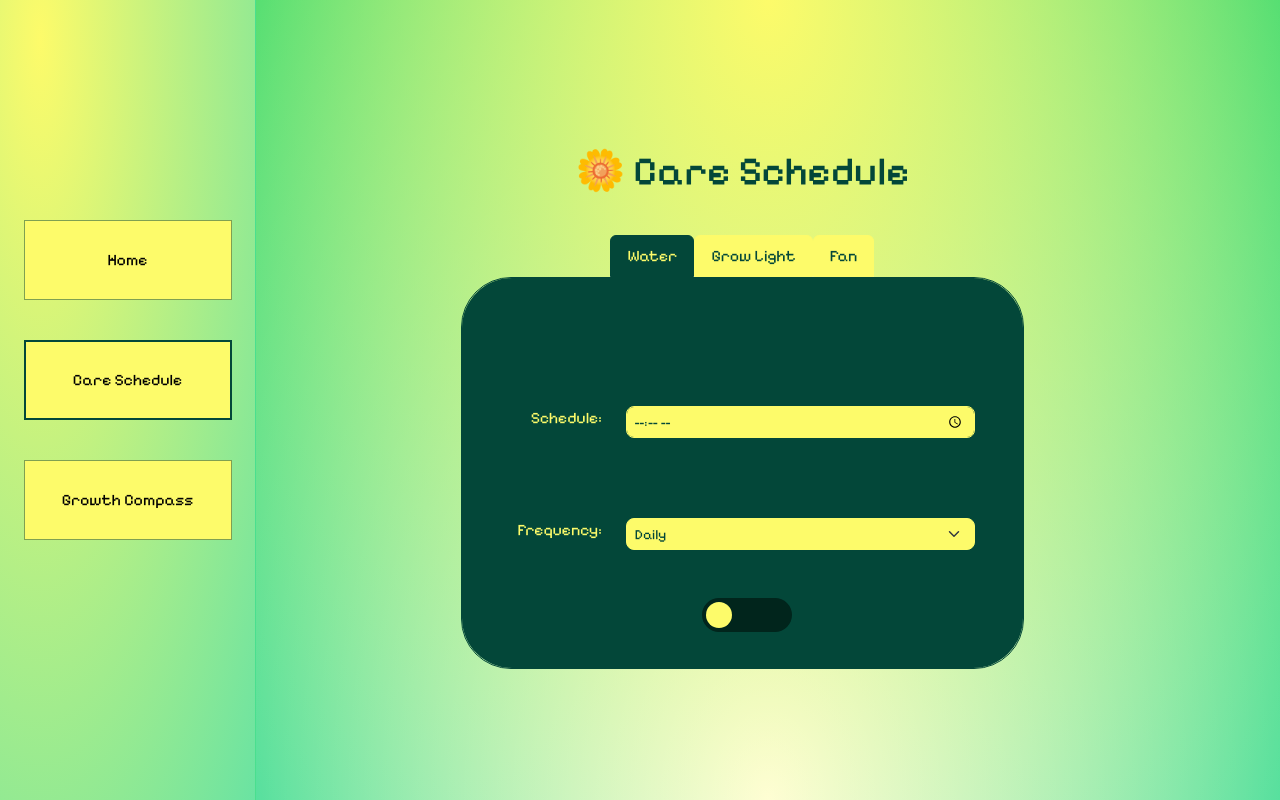
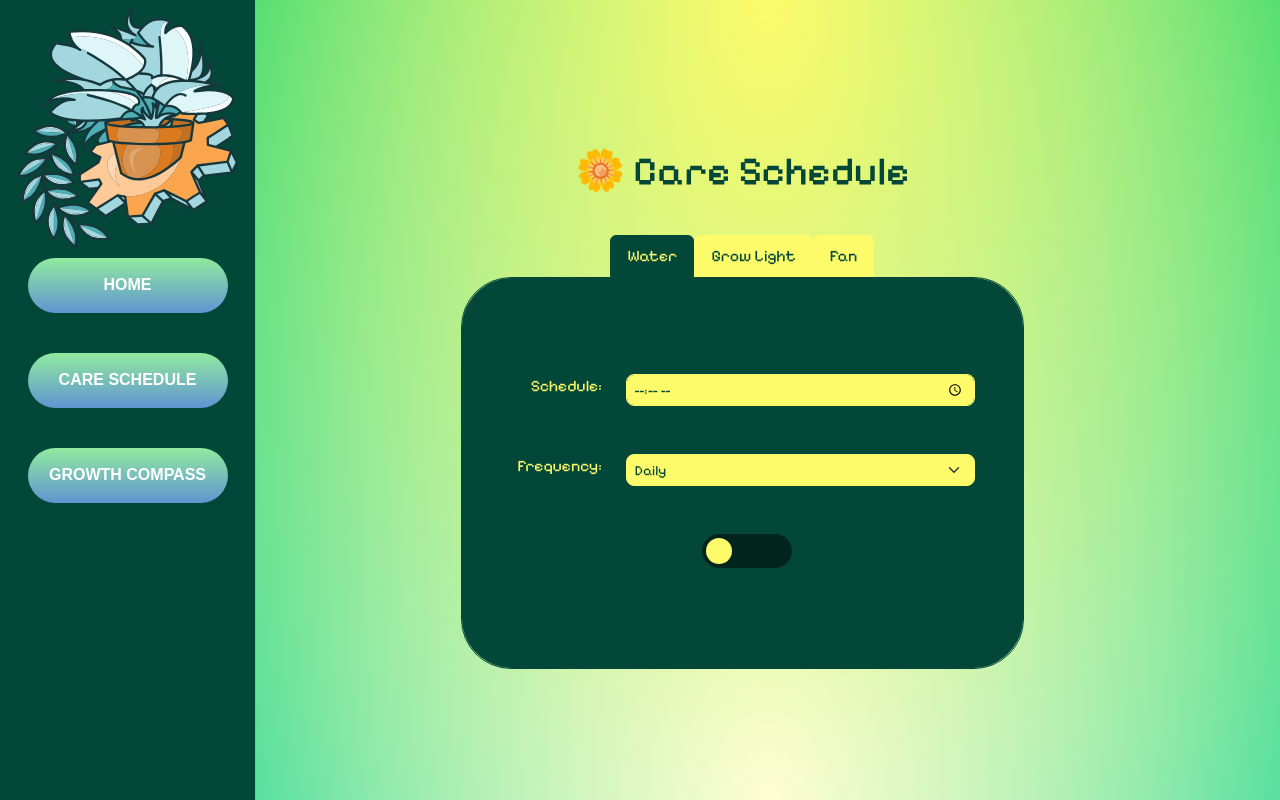
Before and after one commit to Koi-Fis/senior-design, a React (Vite) app in the folder egg/: page / in a window 1280 px wide. Built offline with nearby package versions, Linux system fonts and the light colour scheme.

Commit message:
AHHHHHHHHHHHHHHHHHHHHHHHHHHHHHHHHH

```diff
--- a/egg/src/App.css
+++ b/egg/src/App.css
@@ -17,6 +17,7 @@
 
 .sidebar {
   background-image: url('./assets/EGGfinal3.svg');
+   background-size: 15vw auto;
   background-size: contain;
   background-position: start;
   background-repeat: no-repeat;
@@ -26,11 +27,7 @@
   left: 0;
   width: 20vw;
   height: 100vh;
-  background-image: radial-gradient(
-    farthest-corner at 40px 40px,
-    #fdfb6a 0%,
-    #6ae3a2 100%
-  );
+  background-color: rgba(3, 71, 57, 1);
 
 
  /* Blurs what's behind the element */
@@ -55,109 +52,51 @@
   flex-direction: column;
 }
 
-.btn-menu{
-  display: flex;
-  font-family: 'Pixelify Sans', sans-serif;
-  font-size: clamp(1rem, 2vw, 1.5rem);
-  width: 26vh;
-  height: 10vh;
-  justify-content: center;
-  align-items: center;
-  text-align: center;
-  font-size: 1rem;
-  line-height: 1;
-  border:none;
+
+
+
+.btn {
+  font-family: Arial, Helvetica, sans-serif;
+  text-transform: uppercase;
+  margin-bottom: 40px;
+  background-image: linear-gradient(0deg, #3bc74b, #90d3df, #6194d2, #90ea9f);
 }
 
-.sidebar-button {
-  background:  #fdfb6a;
-  line-height: 10vh;
-  padding: 0;
+.btn:hover .btn-slide-show-text1 {
+  margin-left: 65px;
+}
 
-  position: relative;
-  margin-bottom: 40px;
-  box-shadow: 0 0 0 1px rgba(3, 71, 57, 0.5) inset;
-
-}
-.sidebar-button span {
-  position: relative;
-  display: block;
-  width: 100%;
-  height: 100%;
+.btn-moving-gradient {
+  height: 55px;
+  width: 200px;
+  font-size: 16px;
+  font-weight: 600;
+  color: rgb(255, 255, 255);
+  cursor: pointer;
+  border: none;
+  background-size: 300% 300%;
   border-radius: 50px;
 }
-.sidebar-button:before,
-.sidebar-button:after {
-  position: absolute;
-  content: "";
-  right: 0;
-  bottom: 0;
-  background: #034739;
 
-  transition: all 0.7s ease;
-}
-.sidebar-button:before{
-   height: 0%;
-   width: 2px;
-}
-.sidebar-button:after {
-  width: 0%;
-  height: 2px;
-}
-.sidebar-button:hover{
-  color: #034739;
-  background:  #fdfb6a;
-}
-.sidebar-button:hover:before {
-  height: 100%;
-}
-.sidebar-button:hover:after {
-  width: 100%;
-}
-.sidebar-button span:before,
-.sidebar-button span:after {
-  position: absolute;
-  content: "";
-  left: 0;
-  top: 0;
-  background: #034739;
-
-  transition: all 0.7s ease;
-}
-.sidebar-button span:before {
-  width: 2px;
-  height: 0%;
-}
-.sidebar-button span:after {
-  height: 2px;
-  width: 0%;
-}
-.sidebar-button span:hover:before {
-  height: 100%;
-}
-.sidebar-button span:hover:after {
-  width: 100%;
+.btn-moving-gradient:hover {
+  transition: 0.5s ease-in-out;
+  background-position: 0% 100px;
 }
 
 
-.sidebar-button.active {
-  background:  #fdfb6a;
-  color: rgb(0, 0, 0);
-  /*add inner shadow*/
-  transition: all 0.3s ease;
-}
 
-.sidebar-button.active:before {
-  height: 100%;
+.btn.active {
+  height: 55px;
+  width: 200px;
+  font-size: 16px;
+  font-weight: 600;
+  color: rgb(255, 255, 255);
+  cursor: pointer;
+  border: none;
+  background-size: 100% 300%;
+  border-radius: 50px;
+  transition: 0.5s ease-in-out;
+
+
 
 }
-.sidebar-button.active:after {
-  width: 100%;
-}
-
-.sidebar-button.active span:before {
-  height: 100%;
-}
-.sidebar-button.active span:after {
-  width: 100%;
-}
--- a/egg/src/App.tsx
+++ b/egg/src/App.tsx
@@ -22,7 +22,7 @@ function App() {
         {pages.map(page => (
           <button
             key={page.id}
-            className={`sidebar-button btn-menu ${activePage === page.id ? 'active' : ''}`}
+            className={`btn btn-moving-gradient btn-moving-gradient--pink  ${activePage === page.id ? 'active' : ''}`}
             onClick={() => setActivePage(page.id)}
           >
             <span>{page.label}</span>
--- a/egg/src/care-schedule/care-schedule.css
+++ b/egg/src/care-schedule/care-schedule.css
@@ -54,7 +54,7 @@
 
 .wtr-in {
   display: grid;
-  margin-top: 5rem;
+  margin-top: 3rem;
   grid-template-columns: 100px 1fr; /* Fixed label width, flexible input */
   gap: 1rem;
   margin-bottom: 3rem;
--- a/egg/src/care-schedule/care-schedule.tsx
+++ b/egg/src/care-schedule/care-schedule.tsx
@@ -184,8 +184,8 @@ function CareSchedule() {
     enabled: waterEnabled,
     time: waterTime,
     frequency: waterFreq,
-    urlOn: "http://192.168.50.100/pump/on",
-    urlOff: "http://192.168.50.100/pump/off",
+    urlOn: "http://192.168.50.137/pump/on",
+    urlOff: "http://192.168.50.137/pump/off",
   });
 
   useDeviceSchedule({
--- a/egg/src/growth-compass/growth-compass.tsx
+++ b/egg/src/growth-compass/growth-compass.tsx
@@ -1,4 +1,4 @@
-import React, { useEffect, useState, createContext} from "react";
+import React, { useEffect, useState, createContext } from "react";
 import {
   RadarChart,
   Radar,
@@ -38,7 +38,7 @@ type SensorData = {
 // Config
 // -----------------------------
 const PLANTBOOK_TOKEN = "fc6cec3131e4a6873732f919be941bd8736b4836";
-const SENSOR_URL = "http://192.168.50.100/data.json";
+const SENSOR_URL = "http://192.168.50.137/data.json";
 
 const plantOptions = [
   { key: "radish andes f1", label: "Radish" },
@@ -58,10 +58,10 @@ const PlantContext = createContext<{
 // Utility: Normalize Moisture
 // -----------------------------
 function normalizeMoisture(raw: number): number {
-  const dry = 1023; // hypothetical dry value
-  const wet = 300; // hypothetical wet value
-  const clamped = Math.min(Math.max(raw, wet), dry);
-  return Math.round(((dry - clamped) / (dry - wet)) * 100);
+  const dry = 0; // 0 = dry (0%)
+  const wet = 70; // 70 = wet (100%)
+  const clamped = Math.min(Math.max(raw, dry), wet);
+  return Math.round((clamped / wet) * 100);
 }
 
 // -----------------------------
@@ -220,11 +220,20 @@ export default function PlantRadarComparison() {
               {sensorData && plantData
                 ? sensorData.temperature_celcius >
                   (plantData.min_temp + plantData.max_temp) / 2
-                  ? `Hot ${((sensorData.temperature_celcius * 9/5) + 32).toFixed(1)}°F`
+                  ? `Hot ${(
+                      (sensorData.temperature_celcius * 9) / 5 +
+                      32
+                    ).toFixed(1)}°F`
                   : sensorData.temperature_celcius <
                     (plantData.min_temp + plantData.max_temp) / 2
-                  ? `Cold ${((sensorData.temperature_celcius * 9/5) + 32).toFixed(1)}°F`
-                  : `Ideal ${((sensorData.temperature_celcius * 9/5) + 32).toFixed(1)}°F`
+                  ? `Cold ${(
+                      (sensorData.temperature_celcius * 9) / 5 +
+                      32
+                    ).toFixed(1)}°F`
+                  : `Ideal ${(
+                      (sensorData.temperature_celcius * 9) / 5 +
+                      32
+                    ).toFixed(1)}°F`
                 : ""}
             </div>
           </div>
@@ -268,29 +277,34 @@ export default function PlantRadarComparison() {
               id="gauge-chart-moisture"
               hideText={true}
               nrOfLevels={3}
-              colors={["#1c6b75ff", "#2caa27ff", "#ff7171ff"]}
+              colors={["#ff7171ff", "#2caa27ff", "#1c6b75ff"]} // Reversed colors: red=dry, green=ideal, blue=wet
               arcWidth={0.3}
               percent={
                 sensorData && plantData
                   ? (normalizeMoisture(sensorData.moisture_one) +
                       normalizeMoisture(sensorData.moisture_two)) /
-                    200
+                    2 /
+                    100 // Divide by 100 to get 0-1 range
                   : 0
               }
             />
+
             <div className="gauge-label">
               {sensorData && plantData
-                ? (normalizeMoisture(sensorData.moisture_one) +
-                    normalizeMoisture(sensorData.moisture_two)) /
-                    2 >
-                  (plantData.min_soil_moist + plantData.max_soil_moist) / 2
-                  ? "Wet"
-                  : (normalizeMoisture(sensorData.moisture_one) +
-                      normalizeMoisture(sensorData.moisture_two)) /
-                      2 <
-                    (plantData.min_soil_moist + plantData.max_soil_moist) / 2
-                  ? "Dry"
-                  : "Ideal"
+                ? (() => {
+                    const avgMoisture =
+                      (normalizeMoisture(sensorData.moisture_one) +
+                        normalizeMoisture(sensorData.moisture_two)) /
+                      2;
+
+                    // Define moisture ranges
+                    if (avgMoisture <= 24)
+                      return `Dry`;
+                    if (avgMoisture >= 25 && avgMoisture <= 70)
+                      return `Ideal`;
+                    if (avgMoisture > 70)
+                      return `Wet`;
+                  })()
                 : ""}
             </div>
           </div>
```
